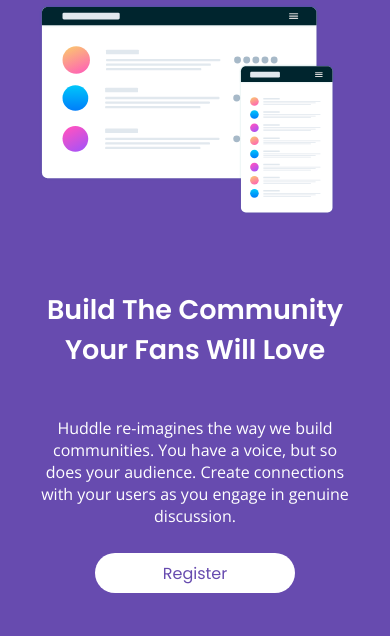
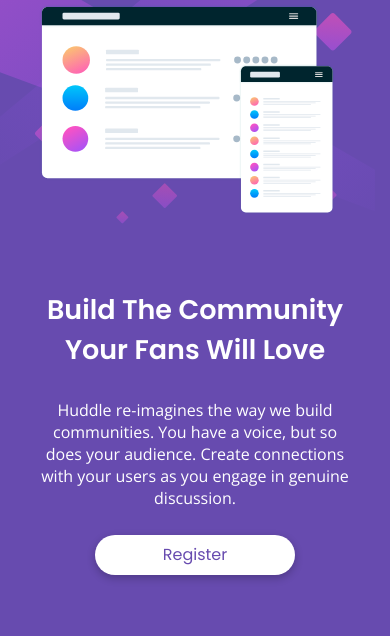
Before and after one commit to ChrisMulvanyGH/huddle-landing-page, a plain HTML site: page index.html in a window 390 px wide. Shown: the part 149-785 px from the top of the page. Drawn offline with nearby package versions, Linux system fonts and the light colour scheme.

Commit message:
Added background image and changed px to rems and ems Mobile 100%

```diff
--- a/style.css
+++ b/style.css
@@ -35,6 +35,8 @@ html {
 body {
     font-family: 'Open Sans', sans-serif;
     background-color: var(--violet);
+    background-image: url("./images/bg-mobile.svg");
+    background-repeat: no-repeat;
 }
 
 img {
@@ -63,13 +65,6 @@ h1 {
 }
 
 /* -- HEADER START -- */
-.header {
-    width: 100%;
-    height: 100%;
-    background-image: ('./images/bg-mobile.svg');
-    background-size: cover;
-}
-
 .header__logo {
     margin-top: 2.375em;
     margin-bottom: 4.375em;
@@ -101,7 +96,7 @@ h1 {
 .body__title {
     color: var(--white);
     text-align: center;
-    margin-bottom: 1.75em;
+    margin-bottom: 1.05556em;
 }
 
 .body__description {
@@ -121,6 +116,7 @@ h1 {
     font-size: 1rem;
     font-weight: 400;
     color: var(--violet);
+    box-shadow: rgba(0, 0, 0, 0.24) 0px 3px 8px;
 }
 /* -- BODY END -- */
 
```
